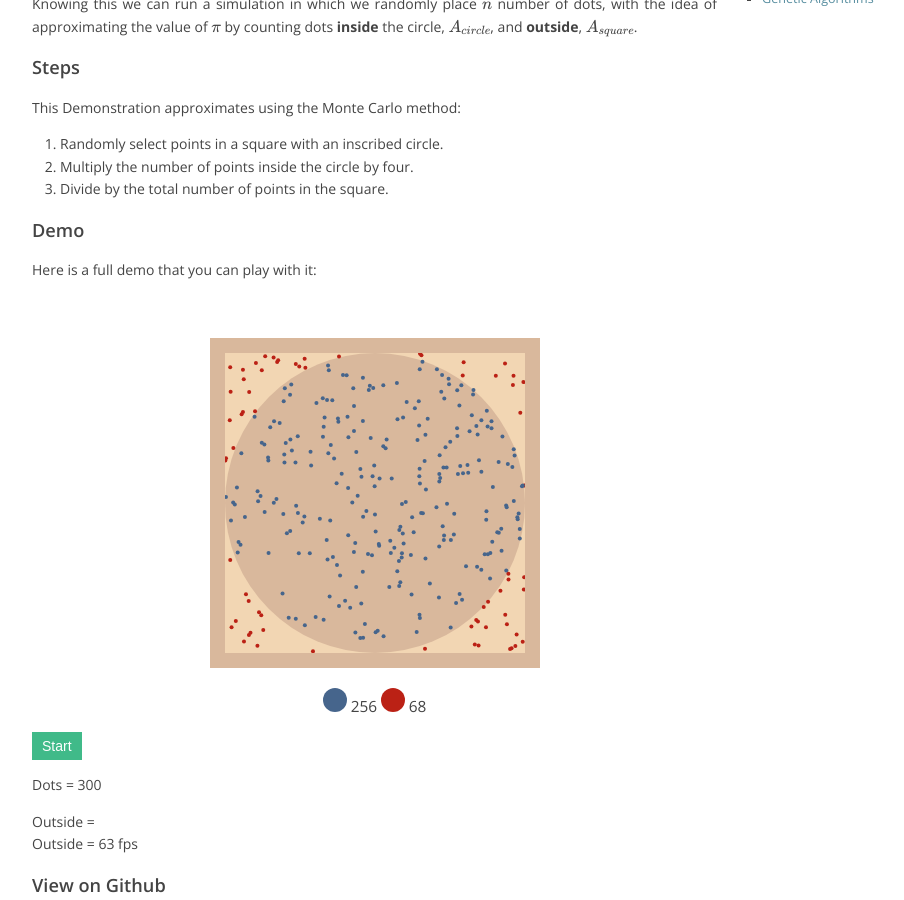
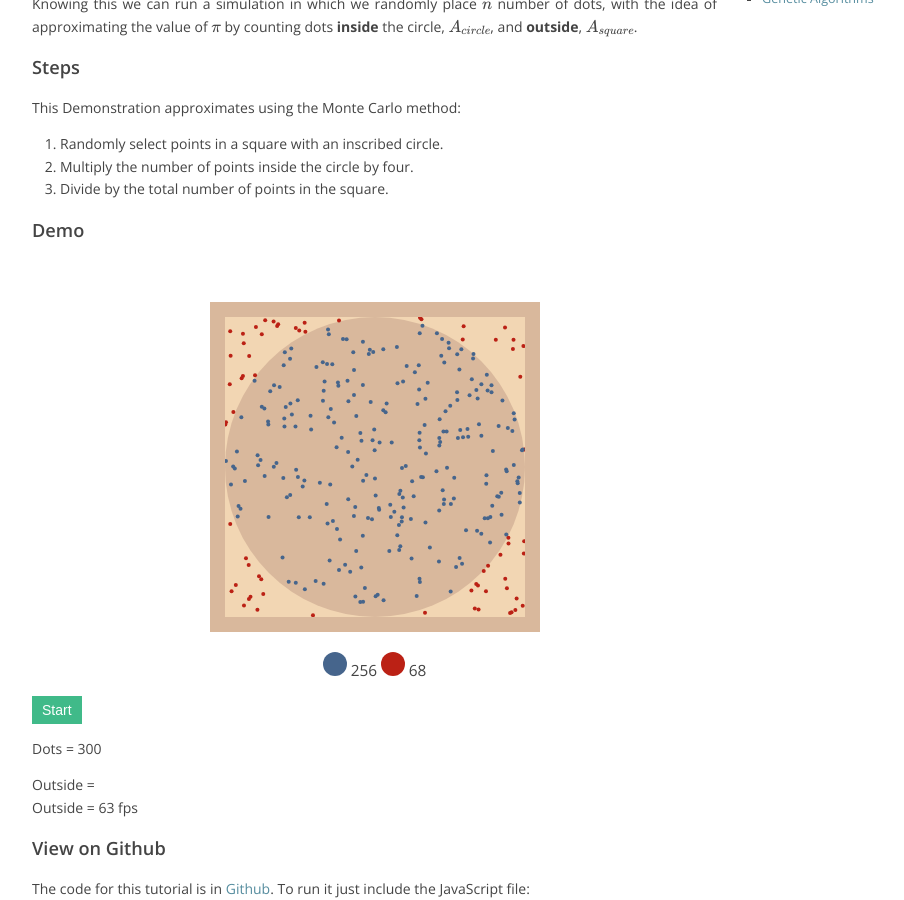
Before and after one commit to davidrobles/davidrobles.github.io, a Jekyll site: the page built from _posts/2014-06-05-estimating-pi-using-monte-carlo-simulations.md, in a window 1280 px wide and 900 px high, scrolled down 624 px. Shown: the whole window, without its empty margins (128-1032 px from the left). Built offline with Jekyll 4.4.1, drawn with Linux system fonts in a browser that asks for light colours; Markdown is read by kramdown in place of the engine named in the settings; formulas are drawn with MathJax 3; comment, search, counter and statistics services are not loaded.

Commit message:
remove text

```diff
--- a/_posts/2014-06-05-estimating-pi-using-monte-carlo-simulations.md
+++ b/_posts/2014-06-05-estimating-pi-using-monte-carlo-simulations.md
@@ -48,8 +48,6 @@ This Demonstration approximates using the Monte Carlo method:
 3. Divide by the total number of points in the square.
 
 ### Demo
-
-Here is a full demo that you can play with it:
 
 <p id="pi" style="display: block; margin: 0 auto; text-align: center;">\( \)</p>
 
```
